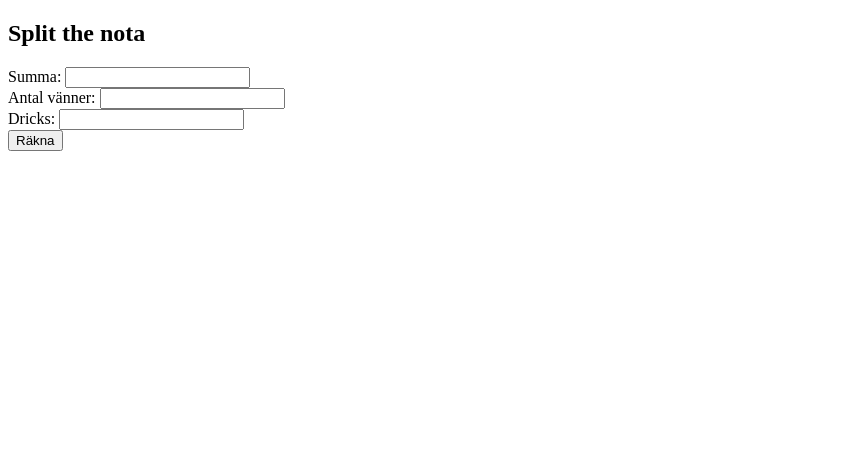
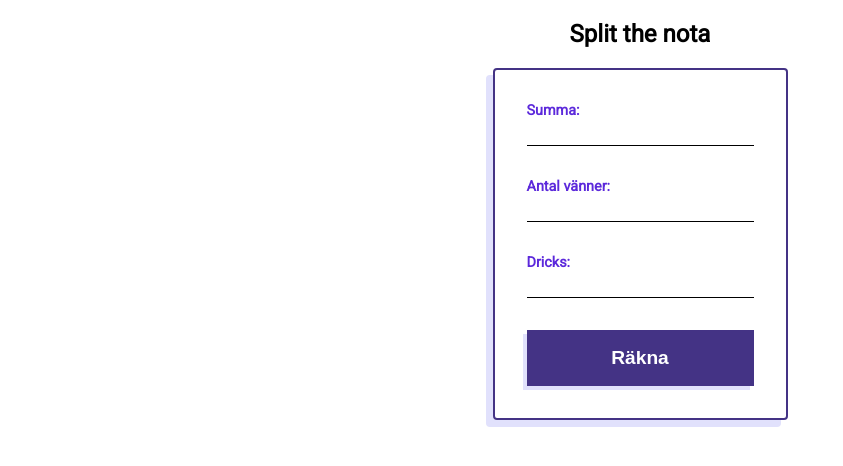
Before and after one commit to majazocom/22-november, a plain HTML site: page index.html in a window 1280 px wide. Shown: the whole page, without its empty margins (0-843 px from the left). Drawn offline with Linux system fonts and the light colour scheme.

Commit message:
jag tror vi är klara

```diff
--- a/css/styles.css
+++ b/css/styles.css
@@ -23,10 +23,12 @@ section {
 }
 
 .form {
+    display: flex;
+    flex-direction: column;
     border: 2px solid #443385;
     border-radius: 4px;
     padding: 2rem;
-    box-shadow: -7px 7px #44338594;
+    box-shadow: -7px 7px #E1E1FC;
 }
 
 .form__label {
@@ -42,4 +44,37 @@ section {
     margin-bottom: 2rem;
     padding: 0 0.5rem 0.5rem 0;
     font-size: 1rem;
+    font-weight: bold;
 }
+
+
+/*
+.form__input[type=number]::-webkit-inner-spin-button {
+    background-color: #5c29db;
+} */
+
+
+/* när våra input-fält får fokus */
+
+.form__input:focus {
+    border-color: #5c29db;
+}
+
+.form__button {
+    background-color: #443385;
+    padding: 1rem;
+    color: white;
+    font-size: 1.2rem;
+    font-weight: bold;
+    border: 1px solid #443385;
+    box-shadow: -4px 4px #E1E1FC;
+    transition: all 1s;
+}
+
+
+/* vid hover på knapp */
+
+.form__button:hover {
+    background-color: rgb(187, 21, 93);
+    cursor: pointer;
+}
--- a/index.html
+++ b/index.html
@@ -5,6 +5,7 @@
     <meta charset="UTF-8">
     <meta http-equiv="X-UA-Compatible" content="IE=edge">
     <meta name="viewport" content="width=device-width, initial-scale=1.0">
+    <link href="./css/styles.css" rel="stylesheet" type="text/css">
     <title>Split the nota</title>
 </head>
 
@@ -22,7 +23,7 @@
             </section>
             <section>
                 <label for="tip" class="form__label">Dricks:</label>
-                <input type="number" class="form__input" id="tip">
+                <input type="number" step="any" class="form__input" id="tip">
             </section>
             <button class="form__button">Räkna</button>
         </form>
```
